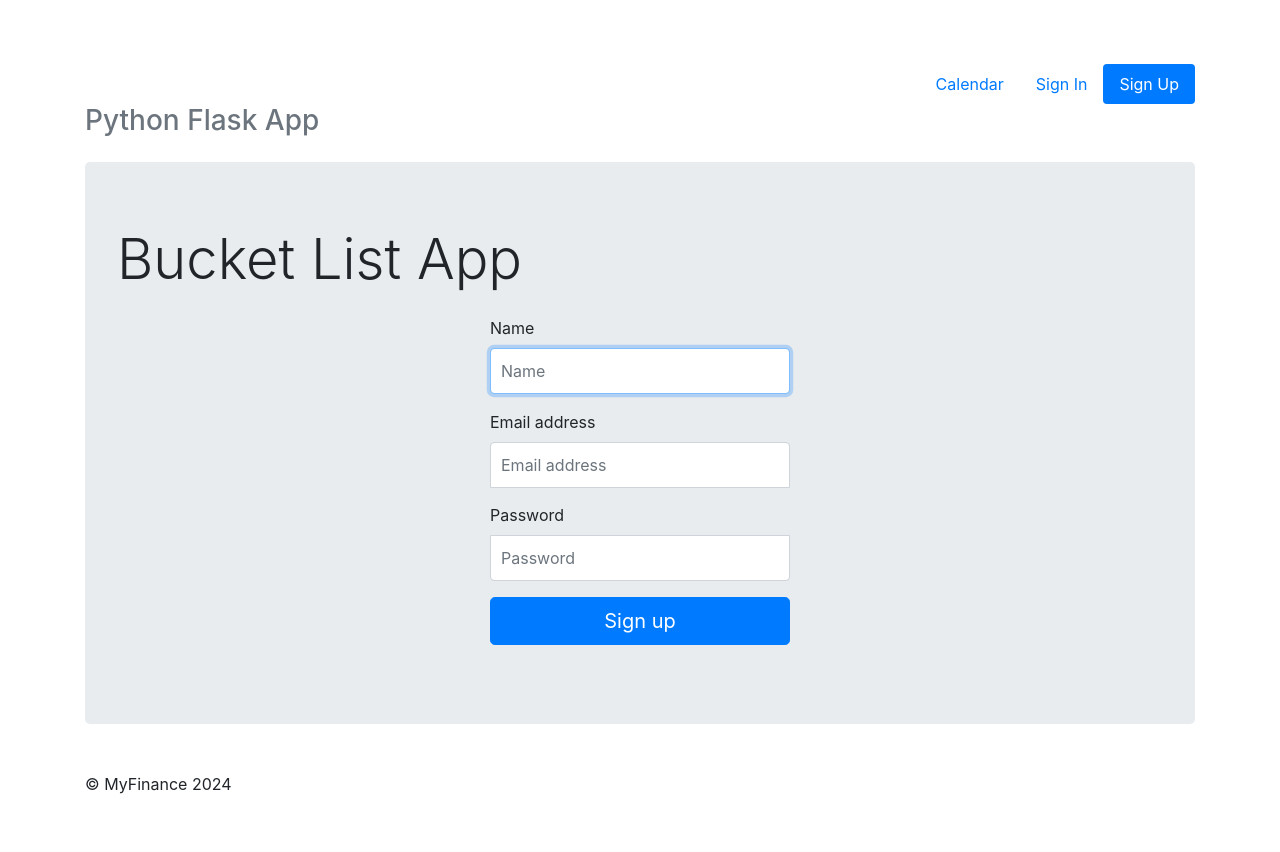
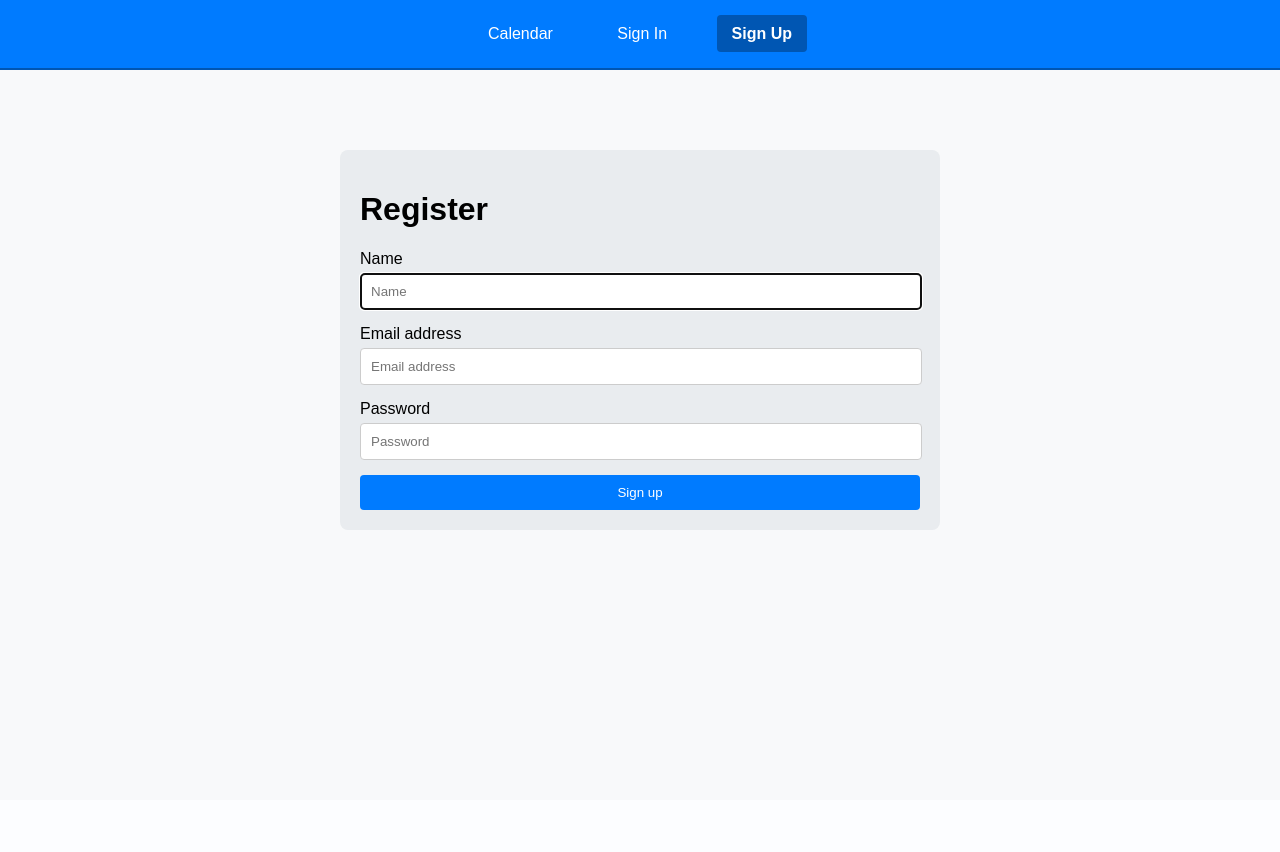
Before and after one commit to AgusIV007/MyFinance, a Flask app: page /showSignUp in a window 1280 px wide. After the commit the page ends 530 px from the top, so only its background shows below. Run offline with Flask 3, Linux system fonts and the light colour scheme; some libraries are stand-ins or nearby versions.

Commit message:
feat(estilos signin y sign up) que se yo que pingo hice

```diff
--- a/static/signup.css
+++ b/static/signup.css
@@ -1,38 +1,92 @@
 body {
-    padding-top: 40px;
-    padding-bottom: 40px;
+  font-family: Arial, sans-serif;
+  margin: 0;
+  padding: 0;
+  background-color: #f8f9fa;
 }
+
+.container {
+  max-width: 600px;
+  margin: auto;
+  padding-top: 80px;
+}
+
+.header {
+  text-align: center;
+  background-color: #007bff;
+  padding: 25px 0;
+  border-bottom: 2px solid #0056b3;
+
+}
+
+nav ul {
+  list-style-type: none;
+  padding: 0;
+  margin: 0px;
+}
+
+nav li {
+  display: inline;
+}
+
+nav a {
+  text-decoration: none;
+  color: white;
+  margin: 0 15px;
+  padding: 10px 15px;
+  border-radius: 4px;
+  transition: background-color 0.3s;
+}
+
+nav a.active {
+  font-weight: bold;
+  background-color: #0056b3;
+  border-radius: 4px;
+}
+
+.bg-light {
+  background-color: #e9ecef;
+  border-radius: 8px;
+  padding: 20px;
+}
+
 .form-signin {
-    max-width: 330px;
-    padding: 15px;
-    margin: 0 auto;
+  display: flex;
+  flex-direction: column;
 }
-  .form-signin .form-signin-heading,
-  .form-signin .checkbox {
-    margin-bottom: 10px;
+
+.form-group {
+  margin-bottom: 15px;
 }
-  .form-signin .checkbox {
-    font-weight: normal;
+
+label {
+  display: block;
+  margin-bottom: 5px;
 }
-  .form-signin .form-control {
-    position: relative;
-    height: auto;
-    -webkit-box-sizing: border-box;
-       -moz-box-sizing: border-box;
-            box-sizing: border-box;
+
+.form-control {
   padding: 10px;
-    font-size: 16px;
+  border: 1px solid #ccc;
+  border-radius: 4px;
+  width: 96.5%;
 }
-  .form-signin .form-control:focus {
-    z-index: 2;
+
+.btn {
+  padding: 10px;
+  background-color: #007bff;
+  color: white;
+  border: none;
+  border-radius: 4px;
+  cursor: pointer;
+  width: 100%;
 }
-  .form-signin input[type="email"] {
-    margin-bottom: -1px;
-    border-bottom-right-radius: 0;
-    border-bottom-left-radius: 0;
+
+.btn:hover {
+  background-color: #0056b3;
 }
-  .form-signin input[type="password"] {
-    margin-bottom: 10px;
-    border-top-left-radius: 0;
-    border-top-right-radius: 0;
+
+.footer {
+  text-align: center;
+  margin-top: 20px;
+  padding: 10px 0;
 }
--- a/templates/signup.html
+++ b/templates/signup.html
@@ -3,39 +3,23 @@
 <head>
     <meta charset="UTF-8">
     <meta name="viewport" content="width=device-width, initial-scale=1.0">
-		<title>Python Flask Bucket List App</title>
-
-		<!-- Bootstrap CSS -->
-		<link href="https://stackpath.bootstrapcdn.com/bootstrap/4.5.2/css/bootstrap.min.css" rel="stylesheet">
+    <title>Sign UPs</title>
     <link href="../static/signup.css" rel="stylesheet">
-
-		<!-- jQuery -->
-		<script src="https://code.jquery.com/jquery-3.5.1.min.js"></script>
-
-		<!-- Custom JS -->
-		<script src="../static/js.js"></script>
 </head>
 <body>
-		<div class="container">
-			<div class="header my-4">
+        <div class="header">
             <nav>
-					<ul class="nav nav-pills justify-content-end">
-						<li class="nav-item">
-							<a class="nav-link" href="/">Calendar</a>
-						</li>
-						<li class="nav-item">
-							<a class="nav-link" href="/signin">Sign In</a>
-						</li>
-						<li class="nav-item">
-							<a class="nav-link active" href="/showSignUp">Sign Up</a>
-						</li>
+                <ul>
+                    <li><a href="/">Calendar</a></li>
+                    <li><a href="/signin">Sign In</a></li>
+                    <li><a class="active" href="/showSignUp">Sign Up</a></li>
                 </ul>
             </nav>
-				<h3 class="text-muted">Python Flask App</h3>
         </div>
-			<div class="jumbotron">
-				<h1 class="display-4">Bucket List App</h1>
-				<form class="form-signin">
+        <div class="container">
+			<div class="bg-light">
+				<h1 class="display-4">Register</h1>
+				<form class="form-signin" id="signUpForm">
 					<div class="form-group">
 						<label for="inputName">Name</label>
 						<input type="text" name="inputName" id="inputName" class="form-control" placeholder="Name" required autofocus>
@@ -48,18 +32,16 @@
 						<label for="inputPassword">Password</label>
 						<input type="password" name="inputPassword" id="inputPassword" class="form-control" placeholder="Password" required>
 					</div>
-					<button id="btnSignUp" class="btn btn-primary btn-lg btn-block" type="submit">Sign up</button>
+					<button id="btnSignUp" class="btn" type="submit">Sign up</button>
 				</form>
 			</div>
 
-			<footer class="footer mt-5">
-				<p>&copy; MyFinance 2024</p>
-			</footer>
         </div>
 
+    <script src="https://code.jquery.com/jquery-3.5.1.min.js"></script>
     <script>
         $(document).ready(function(){
-				$('form').on('submit', function(event){
+            $('#signUpForm').on('submit', function(event){
                 event.preventDefault(); // Prevent default form submission
                 $.ajax({
                     url: '/signUp',
```
Also changed, not shown: static/signIn.css (added, +72 -0 lines), templates/index.html (+5 -31 lines), templates/signin.html (+9 -38 lines). Lines whose indentation alone changed are shown as unchanged.
